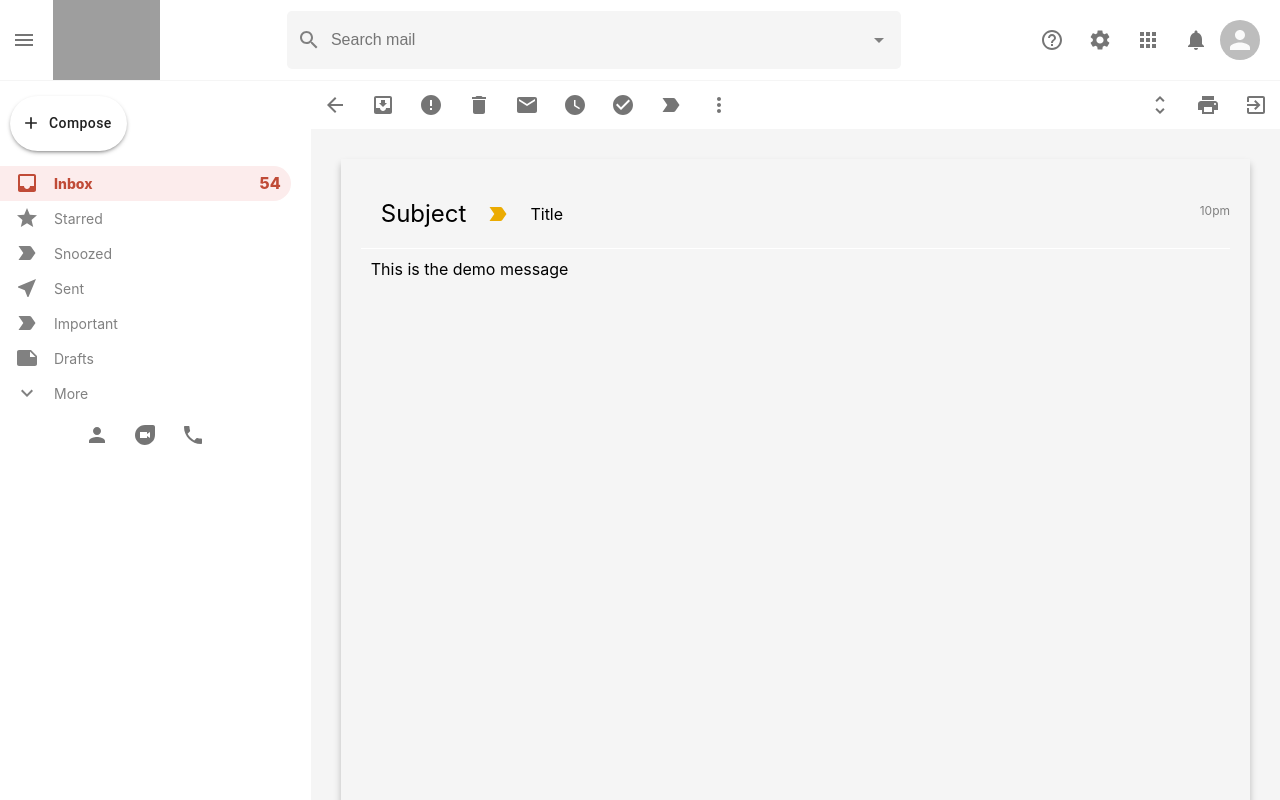
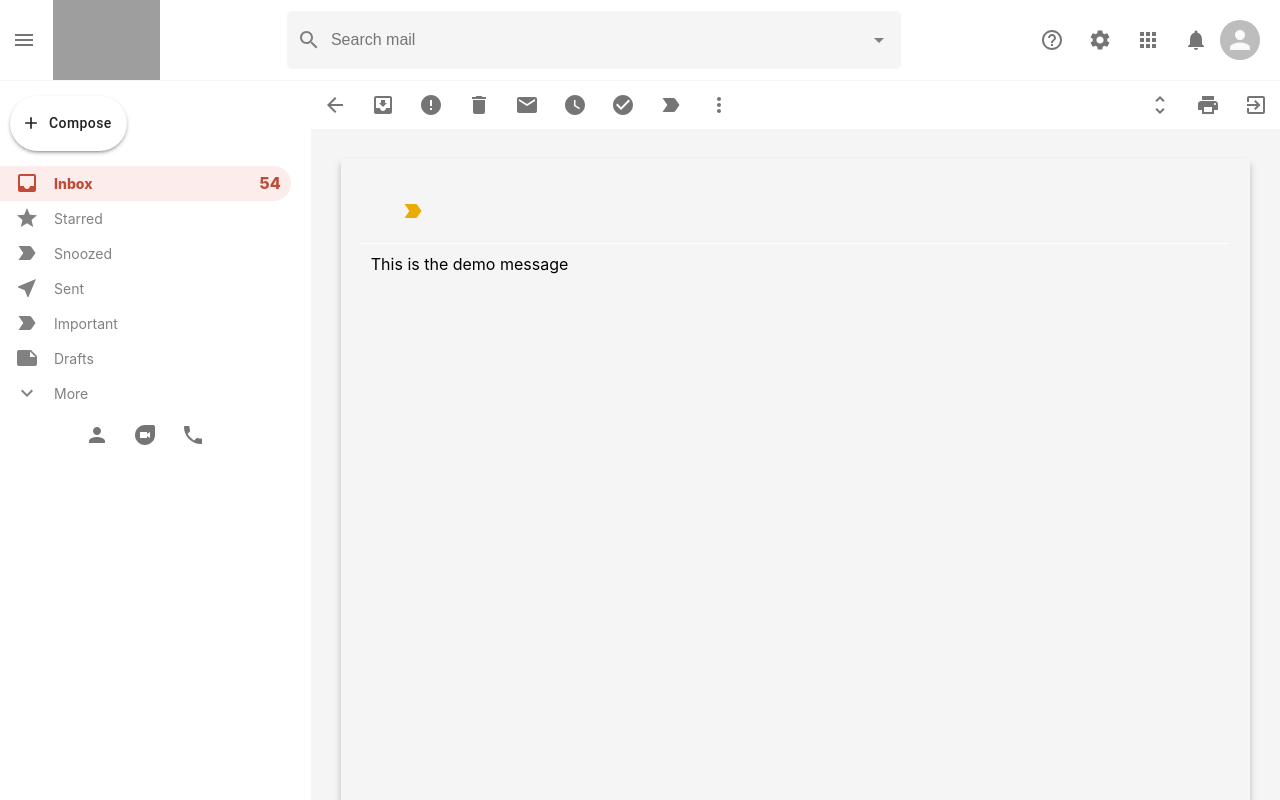
Before and after one commit to JoelAngels/Gmail-App, a React (Create React App) app: page /mail in a window 1280 px wide. Shown: the top 800 px of the page. Built offline with nearby package versions, Linux system fonts and the light colour scheme; grey boxes are pictures that could not be loaded.

Commit message:
Added the redux functionality for chaning mails

```diff
--- a/src/EmailRow.js
+++ b/src/EmailRow.js
@@ -6,13 +6,21 @@
 
 import "./EmailRow.css";
 import { useHistory } from "react-router-dom";
+import { useDispatch } from "react-redux";
+import { selectMail } from "./features/mailSlice";
 
 function EmailRow({ id, title, subject, description, time }) {
   //this gives us the history of the web page
   const history = useHistory();
+  const dispatch = useDispatch();
+
+  const openMail = () => {
+    dispatch(selectMail({ id, title, subject, description, time }));
+    history.push("./mail");
+  };
 
   return (
-    <div onClick={() => history.push("/mail")} className="emailRow">
+    <div onClick={openMail} className="emailRow">
       <div className="emailRow__options">
         <Checkbox />
         <IconButton>
--- a/src/Mail.js
+++ b/src/Mail.js
@@ -14,9 +14,12 @@
 import UnfoldMoreIcon from "@material-ui/icons/UnfoldMore";
 import PrintIcon from "@material-ui/icons/Print";
 import ExitToAppIcon from "@material-ui/icons/ExitToApp";
+import { selectOpenMail } from "./features/mailSlice";
+import { useSelector } from "react-redux";
 
 function Mail() {
   const history = useHistory();
+  const selectedMail = useSelector(selectOpenMail);
 
   return (
     <div className="mail">
@@ -74,14 +77,15 @@
       </div>
       <div className="mail__body">
         <div className="mail__bodyHeader">
-          <h2>Subject</h2>
+          <h2>{selectedMail?.subject}</h2>
           <LabelImportantIcon className="mail__important" />
-          <p>Title</p>
-          <p className="mail__time">10pm</p>
+          <p>{selectedMail?.title}</p>
+          <p className="mail__time">{selectedMail?.time}</p>
         </div>
 
         <div className="mail__message">
           <p>This is the demo message</p>
+          <p>{selectedMail?.description}</p>
         </div>
       </div>
     </div>
--- a/src/features/mailSlice.js
+++ b/src/features/mailSlice.js
@@ -3,9 +3,13 @@
 export const mailSlice = createSlice({
   name: "mail",
   initialState: {
+    selectedMail: null,
     sendMessageIsOpen: false,
   },
   reducers: {
+    selectMail: (state, action) => {
+      state.selectedMail = action.payload;
+    },
     openSendMessage: (state) => {
       state.sendMessageIsOpen = true; //open the compose to true
     },
@@ -15,7 +19,13 @@
   },
 });
 
-export const { openSendMessage, closeSendMessage } = mailSlice.actions;
+export const {
+  selectMail,
+  openSendMessage,
+  closeSendMessage,
+} = mailSlice.actions;
+
+export const selectOpenMail = (state) => state.mail.selectedMail;
 
 export const selectSendMessageIsOpen = (state) => state.mail.sendMessageIsOpen;
 
```
